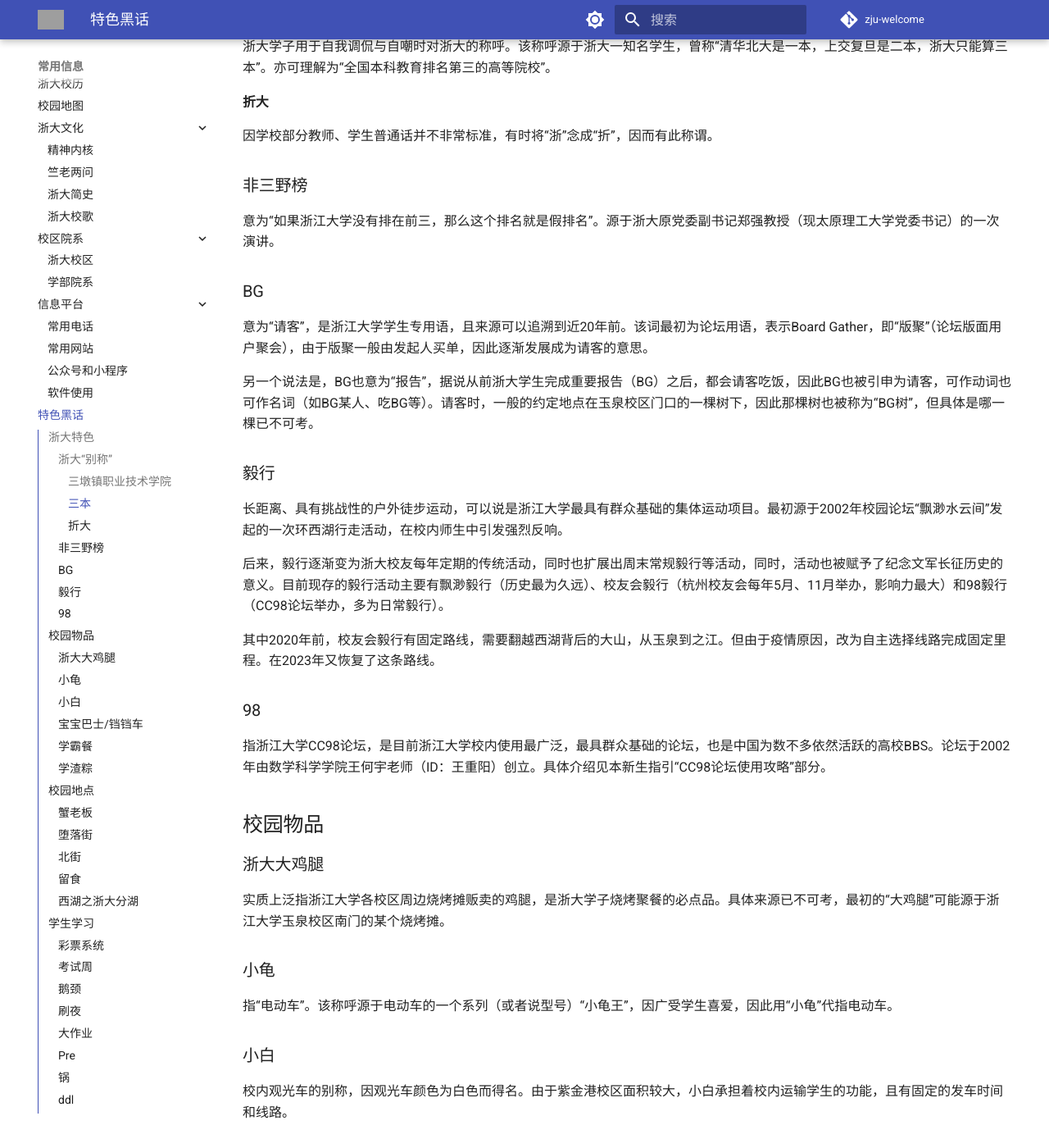
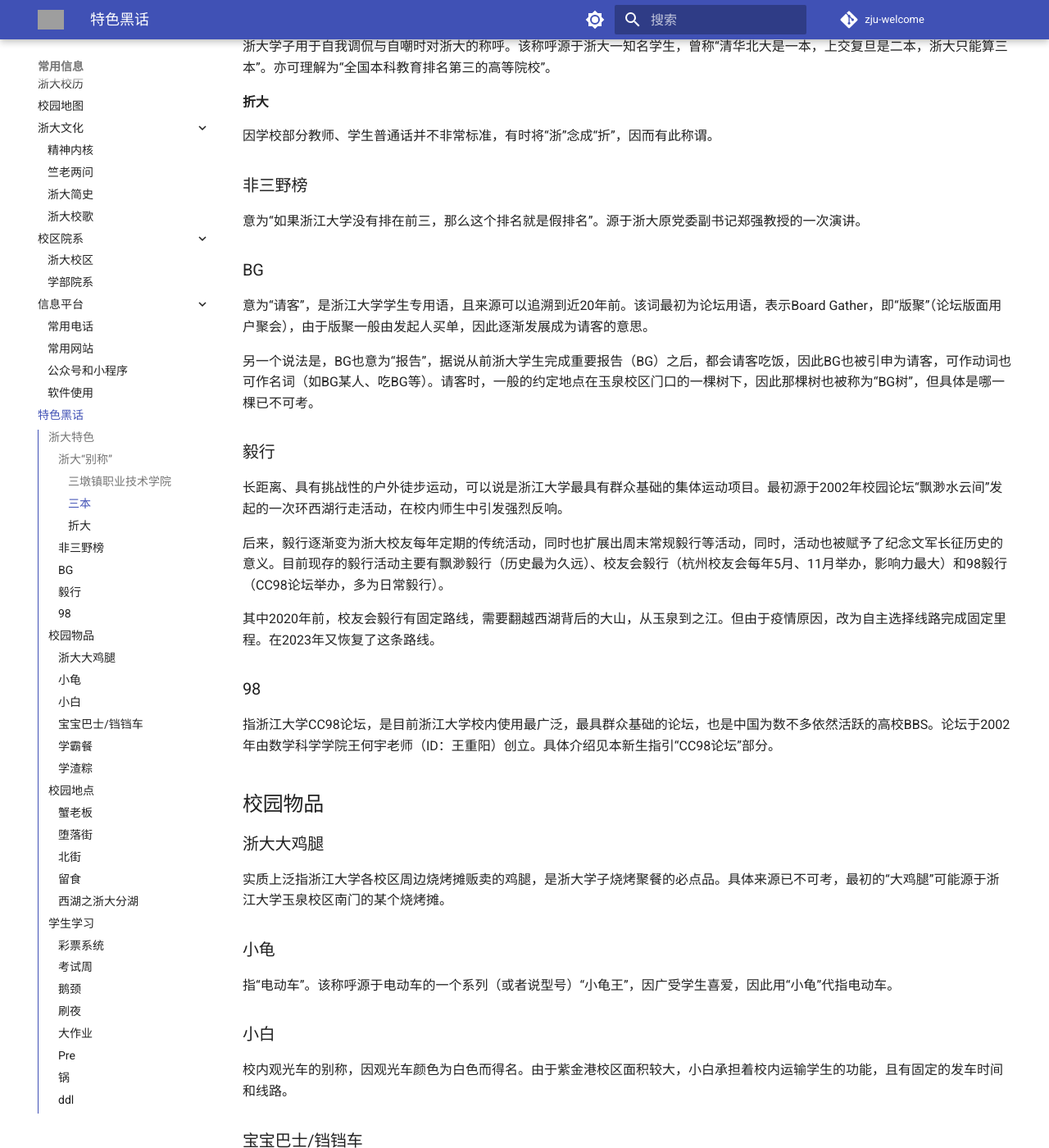
Before and after one commit to mini-full/zju-welcome, an MkDocs documentation site: the page built from docs/basics/slang.md, in a window 1280 px wide and 1400 px high, scrolled down 405 px. Shown: the whole window at 82% size. Built offline with MkDocs 1.6.1 and Material for MkDocs 9.7.7, drawn with Linux system fonts in a browser that asks for light colours; comment, search, counter and statistics services are not loaded; some of the changed text lies outside the part shown; grey boxes are pictures that could not be loaded.

Commit message:
Update slang.md (#72)
“非三野榜”中删去郑强现任职务表述（已卸任）

```diff
--- a/docs/basics/slang.md
+++ b/docs/basics/slang.md
@@ -18,7 +18,7 @@
 
 ### 非三野榜
 
-意为“如果浙江大学没有排在前三，那么这个排名就是假排名”。源于浙大原党委副书记郑强教授（现太原理工大学党委书记）的一次演讲。
+意为“如果浙江大学没有排在前三，那么这个排名就是假排名”。源于浙大原党委副书记郑强教授的一次演讲。
 
 ### BG
 
@@ -36,7 +36,7 @@
 
 ### 98
 
-指浙江大学CC98论坛，是目前浙江大学校内使用最广泛，最具群众基础的论坛，也是中国为数不多依然活跃的高校BBS。论坛于2002年由数学科学学院王何宇老师（ID：王重阳）创立。具体介绍见本新生指引“CC98论坛使用攻略”部分。
+指浙江大学CC98论坛，是目前浙江大学校内使用最广泛，最具群众基础的论坛，也是中国为数不多依然活跃的高校BBS。论坛于2002年由数学科学学院王何宇老师（ID：王重阳）创立。具体介绍见本新生指引“CC98论坛”部分。
 
 <!-- ### 蓝码
 疫情防控期间出入浙江大学校园需要的通行码，在“浙大钉”APP上显示，因呈现蓝色而称为“蓝码”。 -->
```
Also changed, not shown: other parts of docs/basics/slang.md (+2 -2 lines).
